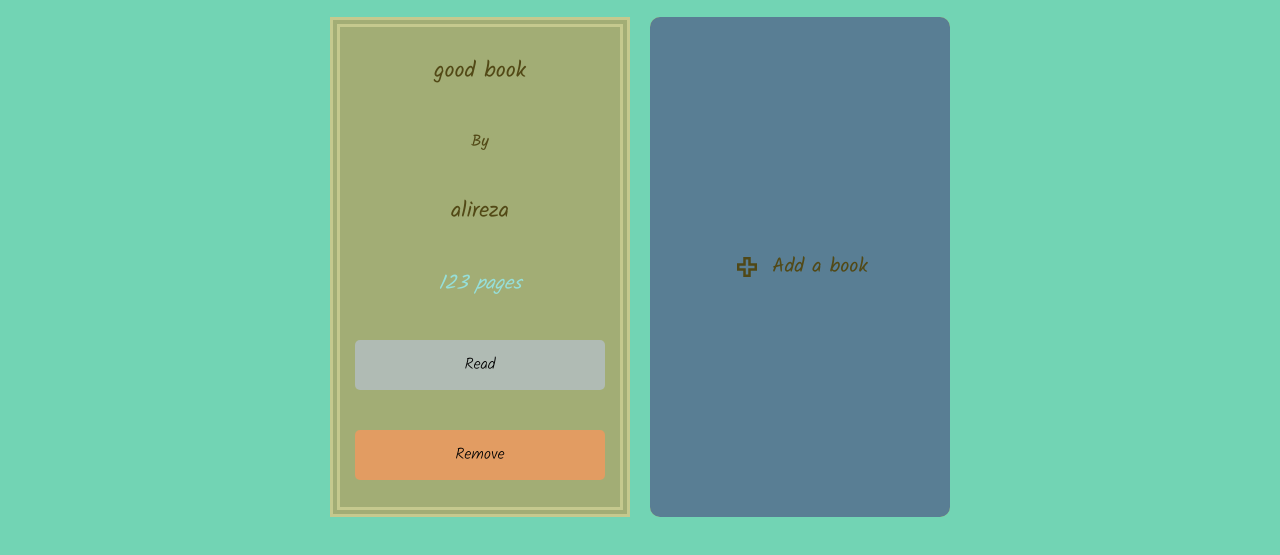
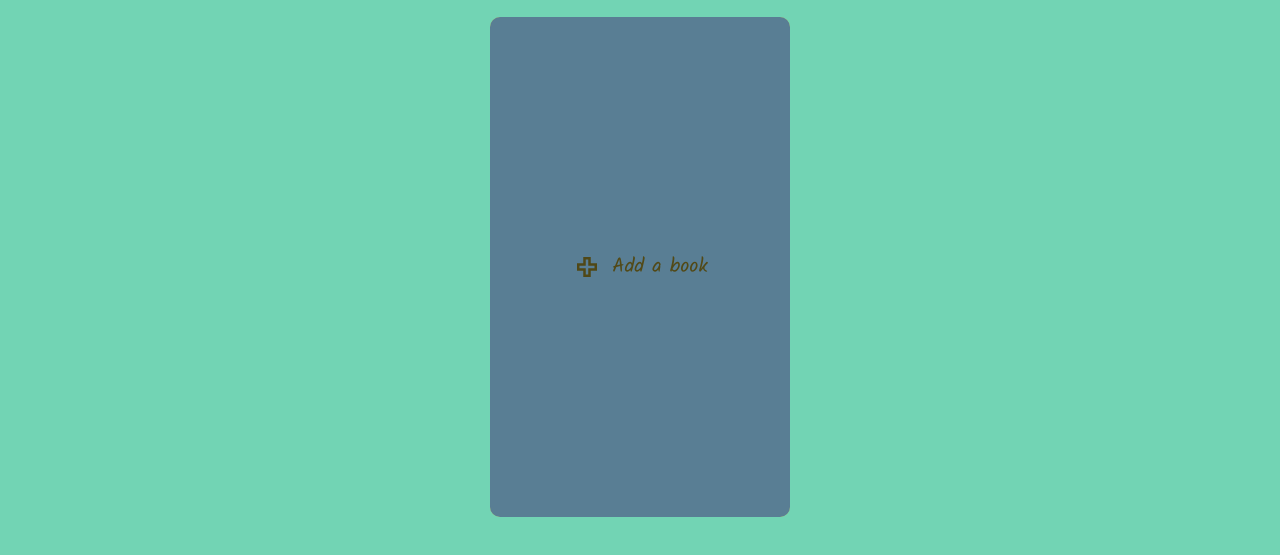
Before and after one commit to ARZ-barca/library, a website built with webpack: page dist/index.html in a window 1280 px wide. Shown: the part 115-670 px from the top of the page. Built offline with nearby package versions, Linux system fonts and the light colour scheme.

Commit message:
fixed index.html

```diff
--- a/dist/index.html
+++ b/dist/index.html
@@ -42,14 +42,6 @@
       </header>
       <main>
         <div class="library">
-          <div class="book">
-            <div class="title">good book</div>
-            <div class="by">By</div>
-            <div class="author">alireza</div>
-            <div class="pages">123 pages</div>
-            <button type="button" class="read">Read</button>
-            <button type="button" class="remove">Remove</button>
-          </div>
           <form class="add-book" novalidate>
             <input
               type="text"
```
